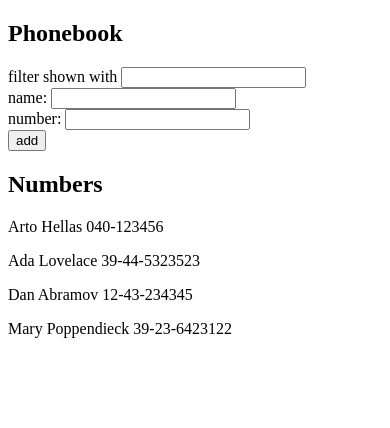
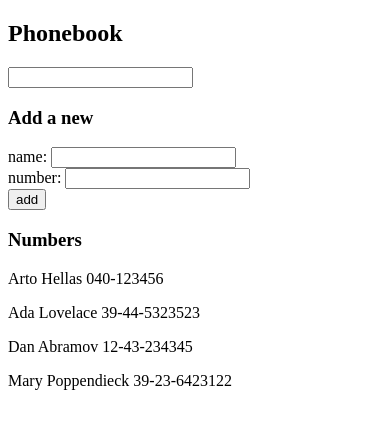
Before and after one commit to OsaVS/full-stack-open, a React (Vite) app in the folder part2/phonebook/: page / in a window 390 px wide. Shown: the top 428 px of the page. Built offline with nearby package versions, Linux system fonts and the light colour scheme.

Commit message:
phonebook-2.10

```diff
--- a/part2/phonebook/src/App.jsx
+++ b/part2/phonebook/src/App.jsx
@@ -1,4 +1,7 @@
 import { useState } from 'react'
+import Persons from './components/Persons'
+import Filter from './components/Filter'
+import PersonForm from './components/PersonForm'
 
 const App = () => {
   const [persons, setPersons] = useState([
@@ -57,28 +60,20 @@ const App = () => {
     <div>
       <h2>Phonebook</h2>
 
-      <form onSubmit={handleContactSubmit}>
-        <div>
-          filter shown with <input onChange={handleFilterNameChange} value={filterName} />
-        </div>
-        <div>
-          name: <input onChange={handleNameChange} value={newName}/>
-        </div>
-        <div>
-          number: <input onChange={handleNumberChange} value={newNumber} />
-        </div>
-        <div>
-          <button type="submit">add</button>
-        </div>
-      </form>
-      <h2>Numbers</h2>
-      <div>
-        {contactsToShow.map(
-          person => (
-            <p key={person.name}>{person.name} {person.number}</p>
-          )
-        )}
-      </div>
+      <Filter onChange={handleFilterNameChange} value={filterName} />
+
+      <h3>Add a new</h3>
+
+      <PersonForm
+        onSubmit={handleContactSubmit}
+        handleNameChange={handleNameChange}
+        handleNumberChange={handleNumberChange}
+        name={newName}
+        number={newNumber} />
+
+      <h3>Numbers</h3>
+
+      <Persons persons={contactsToShow} />
     </div>
   )
 }
--- /dev/null
+++ b/part2/phonebook/src/components/Filter.jsx
@@ -0,0 +1,9 @@
+const Filter = ({onChange, value}) => {
+    return (
+        <div>
+            <input onChange={onChange} value={value}/>
+        </div>
+    )
+}
+
+export default Filter;
--- /dev/null
+++ b/part2/phonebook/src/components/PersonForm.jsx
@@ -0,0 +1,25 @@
+const PersonForm = ({
+    onSubmit,
+    handleNameChange,
+    handleNumberChange,
+    name,
+    number,
+}) => {
+    return (
+        <div>
+            <form onSubmit={onSubmit}>
+                <div>
+                    name: <input onChange={handleNameChange} value={name} />
+                </div>
+                <div>
+                    number: <input onChange={handleNumberChange} value={number} />
+                </div>
+                <div>
+                    <button type="submit">add</button>
+                </div>
+            </form>
+        </div>
+    )
+}
+
+export default PersonForm;
--- /dev/null
+++ b/part2/phonebook/src/components/Persons.jsx
@@ -0,0 +1,15 @@
+const Persons = ({persons}) => {
+    return (
+        <div>
+            {persons.map(
+                person => (
+                    <p key={person.name}>
+                        {person.name} {person.number}
+                    </p>
+                )
+            )}
+        </div>
+    )
+}
+
+export default Persons;
```
